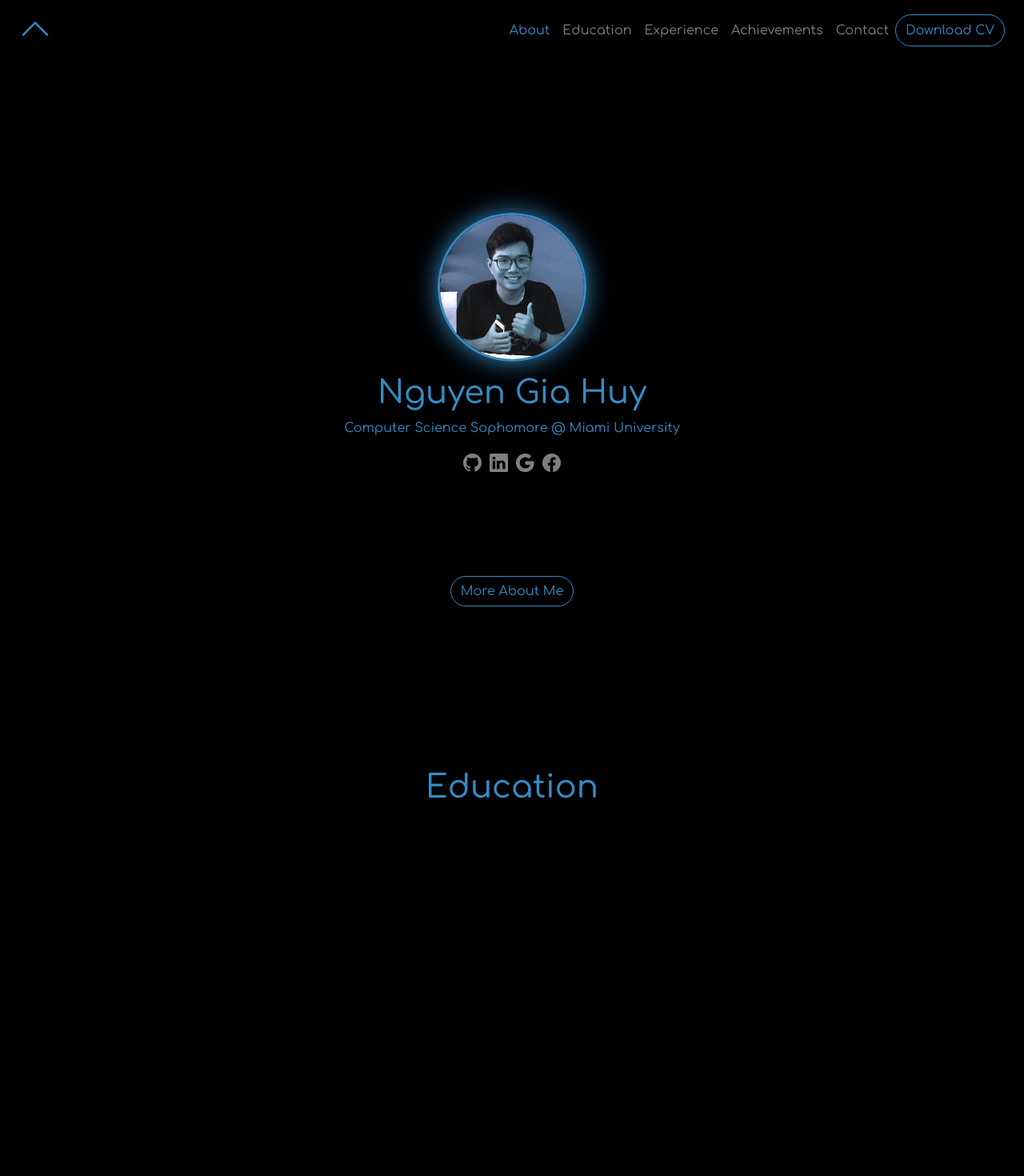
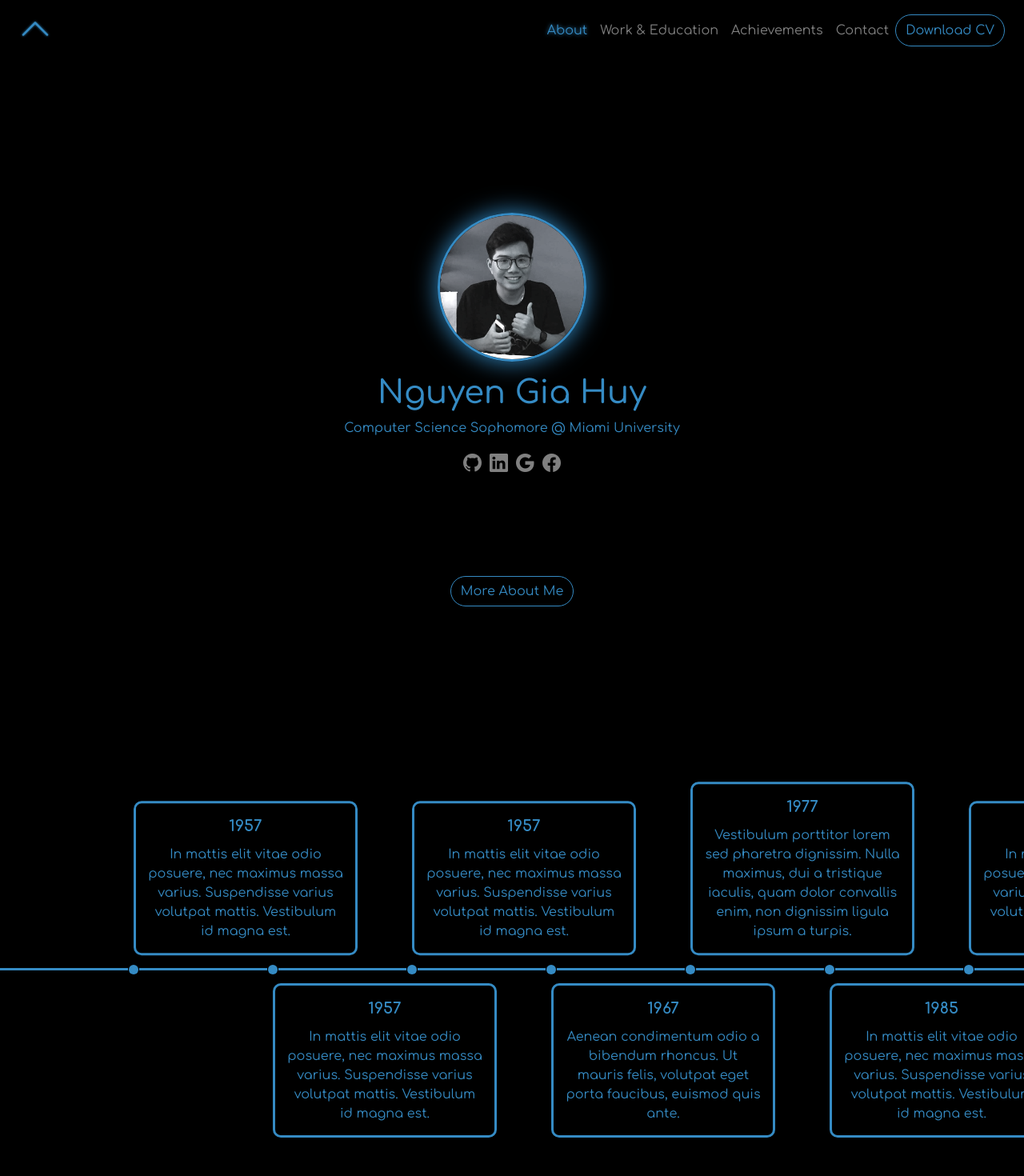
Before and after one commit to yahuy1/yahuy1.github.io, a React (Create React App) app: page / in a window 1280 px wide. Shown: the top 1470 px of the page at 80% size. Built offline with nearby package versions, Linux system fonts and the light colour scheme.

Commit message:
Update: W&E Timeline Structure

```diff
--- a/package.json
+++ b/package.json
@@ -14,6 +14,7 @@
     "react-reveal": "^1.2.2",
     "react-scripts": "4.0.3",
     "react-scrollspy": "^3.4.3",
+    "swiper": "^6.7.5",
     "web-vitals": "^1.1.2"
   },
   "scripts": {
--- a/src/App.js
+++ b/src/App.js
@@ -1,7 +1,8 @@
 import React from 'react';
 import Scrollspy from 'react-scrollspy';
-import Reveal from 'react-reveal/Reveal';
+import Fade from 'react-reveal/Fade';
 import About from './components/About';
+import WorkEducation from './components/WorkEducation';
 import './app.scss';
 
 function App() {
@@ -12,53 +13,46 @@ function App() {
       <nav className="navbar navbar-expand-sm sticky-top">
 
         {/* Brand */}
-        <nav><a className="name" href="#"><i class="bi bi-chevron-up" style={{fontSize: '40px'}}></i></a></nav>
+        <nav><a className="home" href="#top"><i className="bi bi-chevron-up" style={{fontSize: '40px'}}></i></a></nav>
 
         {/* Navbar links */}
         <Scrollspy
           className="scrollspy nav navbar-nav"
-          items={ ['about', 'education', 'experience', 'achievements', 'contact'] }
+          items={ ['about', 'work_education', 'achievements', 'contact'] }
           currentClassName="current"
         >
           <li className="nav-item"><a className="nav-link" href="#about">About</a></li>
-          <li className="nav-item"><a className="nav-link" href="#education">Education</a></li>
-          <li className="nav-item"><a className="nav-link" href="#experience">Experience</a></li>
+          <li className="nav-item"><a className="nav-link" href="#work_education">Work & Education</a></li>
           <li className="nav-item"><a className="nav-link" href="#achievements">Achievements</a></li>
           <li className="nav-item"><a className="nav-link" href="#contact">Contact</a></li>
 
           {/* Generate CV button */}
-          <button className="btn btn-primary">Download CV</button>
+          <button className="btn">Download CV</button>
         </Scrollspy>
       </nav>
 
-      {/* Main */}
       {/* About */}
-      <section id="about" className="section">
+      <section id="about" className="page-section">
         <About />
       </section>
 
-      <Reveal effect="animated-fadeInUp">
+      {/* Work & Education */}
+      <section id="work_education" className="page-section">
+          <WorkEducation />
+      </section>
 
-        {/* Education */}
-        <section id="education" className="section">
-          <h1>Education</h1>
-        </section>
-
-        {/* Experience */}
-        <section id="experience" className="section">
-          <h1>Experience</h1>
-        </section>
+      <Fade>
 
         {/* Achievements */}
-        <section id="achievements" className="section">
+        <section id="achievements" className="page-section">
           <h1>Achievements</h1>
         </section>
 
         {/* Contact */}
-        <section id="contact" className="section">
+        <section id="contact" className="page-section">
           <h1>Contact</h1>
         </section>
-      </Reveal>
+      </Fade>
     </div>
   );
 }
--- a/src/app.scss
+++ b/src/app.scss
@@ -27,11 +27,12 @@ html {
     border-color: $color-primary;
 }
 
-.name {
+.home {
     text-decoration: none !important;
     font-size: larger;
     font-weight: 100;
     color: $color-secondary;
+    text-shadow: 0 0 3px $color-secondary !important;
     &:hover {
         color: $color-secondary;
     }
@@ -42,14 +43,16 @@ html {
     transition: 500ms;
     &:hover, &:active {
         color: $color-secondary;
+        text-shadow: 0 0 5px $color-secondary !important;
     }
 }
 
 .current > .nav-link {
     color: $color-secondary;
+    text-shadow: 0 0 5px $color-secondary !important;
 }
 
-.section {
+.page-section {
     padding-top: 20vh;
     min-height: 100vh;
     text-align: center;
@@ -65,13 +68,10 @@ html {
 
     &:hover {
         background-color: $color-secondary !important;
-        border-color:$color-primary !important;
+        // border-color:$color-primary !important;
+        // boder-color: $color-secondary;
         color: $color-primary !important;
-    }
-
-    &:focus, &:active {
-        box-shadow:none !important;
-        outline:0px !important;
+        box-shadow: 0 0 30px $color-secondary !important;
     }
 
     &:active {
@@ -82,6 +82,7 @@ html {
         background-color: $color-primary;
         border-color: $color-secondary;
         color: $color-secondary;
+        box-shadow: none;
     }
 }
 
--- /dev/null
+++ b/src/components/WorkEducation.js
@@ -0,0 +1,73 @@
+import React, {useState} from 'react';
+import Fade from 'react-reveal/Fade';
+import SwiperCore, { Mousewheel, Navigation, Controller } from 'swiper';
+import { Swiper, SwiperSlide } from 'swiper/react';
+import './work_education.scss';
+
+SwiperCore.use([Mousewheel, Navigation, Controller]);
+
+export default function WorkEducation() {
+    return (
+        <Fade left cascade>
+            <Swiper
+                mousewheel={{forceToAxis: "true"}}
+                setWrapperSize={true}
+                freeMode={true}
+                spaceBetween={0}
+                slidesPerView={1}
+            >
+                <SwiperSlide>
+                    <section style={{width: "200vw"}}>
+                        <section class="timeline">
+                            <ol>
+                            <li>
+                                <div>
+                                <time>1957</time> In mattis elit vitae odio posuere, nec maximus massa varius. Suspendisse varius volutpat mattis. Vestibulum id magna est.
+                                </div>
+                            </li>
+                            <li>
+                                <div>
+                                <time>1957</time> In mattis elit vitae odio posuere, nec maximus massa varius. Suspendisse varius volutpat mattis. Vestibulum id magna est.
+                                </div>
+                            </li>
+                            <li>
+                                <div>
+                                <time>1957</time> In mattis elit vitae odio posuere, nec maximus massa varius. Suspendisse varius volutpat mattis. Vestibulum id magna est.
+                                </div>
+                            </li>
+                            <li>
+                                <div>
+                                <time>1967</time> Aenean condimentum odio a bibendum rhoncus. Ut mauris felis, volutpat eget porta faucibus, euismod quis ante.
+                                </div>
+                            </li>
+                            <li>
+                                <div>
+                                <time>1977</time> Vestibulum porttitor lorem sed pharetra dignissim. Nulla maximus, dui a tristique iaculis, quam dolor convallis enim, non dignissim ligula ipsum a turpis.
+                                </div>
+                            </li>
+                            <li>
+                                <div>
+                                <time>1985</time> In mattis elit vitae odio posuere, nec maximus massa varius. Suspendisse varius volutpat mattis. Vestibulum id magna est.
+                                </div>
+                            </li>
+                            <li>
+                                <div>
+                                <time>2000</time> In mattis elit vitae odio posuere, nec maximus massa varius. Suspendisse varius volutpat mattis. Vestibulum id magna est.
+                                </div>
+                            </li>
+                            <li>
+                                <div>
+                                <time>2005</time> In mattis elit vitae odio posuere, nec maximus massa varius. Suspendisse varius volutpat mattis. Vestibulum id magna est.
+                                </div>
+                            </li>
+                            <li></li>
+                            </ol>
+                        </section>
+                    </section>
+                </SwiperSlide>
+                <SwiperSlide>
+                </SwiperSlide>
+            </Swiper>
+        </Fade>
+    );
+}
--- a/src/components/about.js
+++ b/src/components/about.js
@@ -3,7 +3,7 @@ import profilePic from '../myPhoto.jpg';
 import Fade from 'react-reveal/Fade';
 import './about.scss';
 
-function About() {
+export default function About() {
     const [more, setMore] = useState(false);
     const [clicked, setClicked] = useState(false);
 
@@ -19,7 +19,7 @@ function About() {
                             {/* Profile Image */}
                             <div>
                                 <div className="img-border">
-                                    <img src={profilePic} alt="mypicture" height="180px" width="180px" />
+                                    <img id="profile-img" src={profilePic} alt="mypicture" height="180px" width="180px" />
                                 </div>
                             </div>
 
@@ -29,10 +29,10 @@ function About() {
 
                             {/* Icons */}
                             <div className="icon-container">
-                                <a href="https://github.com/yahuy1" target="_blank"><i class="bi bi-github text-icon"></i></a>
-                                <a href="https://www.linkedin.com/in/huy-nguyen-3023611ba/" target="_blank"><i class="bi bi-linkedin text-icon"></i></a>
-                                <a href="mailto:nguyengiahuyak29@gmail.com" target="_blank"><i class="bi bi-google text-icon"></i></a>
-                                <a href="https://www.facebook.com/yahuysan/" target="_blank"><i class="bi bi-facebook text-icon"></i></a>
+                                <a href="https://github.com/yahuy1" target="_blank" rel="noreferrer"><i className="bi bi-github text-icon"></i></a>
+                                <a href="https://www.linkedin.com/in/huy-nguyen-3023611ba/" target="_blank" rel="noreferrer"><i className="bi bi-linkedin text-icon"></i></a>
+                                <a href="mailto:nguyengiahuyak29@gmail.com" target="_blank" rel="noreferrer"><i className="bi bi-google text-icon"></i></a>
+                                <a href="https://www.facebook.com/yahuysan/" target="_blank" rel="noreferrer"><i className="bi bi-facebook text-icon"></i></a>
                             </div>
                         </div>
                     </Fade>
@@ -55,5 +55,3 @@ function About() {
         </div>
     );
 }
-
-export default About;
--- a/src/components/about.scss
+++ b/src/components/about.scss
@@ -11,26 +11,27 @@
     border-radius: 300px;
     margin-bottom: 1vh;
     border-color: $color-secondary !important;
-    width: 186px; // 186px for border
+    width: 186px; // 180px for no border
     display: inline-block;
     text-align: center;
     box-shadow:0 0 30px $color-secondary;
 }
 
-img {
+#profile-img {
     // filter: grayscale(50%) hue-rotate(190deg) brightness(1.5); // Light Mode
+    $hue-rotate: 190deg; // 305 for pink
     display: block;
     border-radius: 125px;
     border-width: 0px;
     transition: 500ms ease;
-    filter: grayscale(50%) hue-rotate(190deg) brightness(0.4);
-    animation: breathing 5s forwards;
-    @keyframes breathing {
+    filter: grayscale(90%) hue-rotate($hue-rotate) brightness(0.3);
+    animation: brighten 5s forwards;
+    @keyframes brighten {
         from {
-            filter: grayscale(50%) hue-rotate(190deg) brightness(0.3);
+            filter: grayscale(90%) hue-rotate($hue-rotate) brightness(0.3);
         }
         to {
-            filter: grayscale(50%) hue-rotate(190deg) brightness(1.3);
+            filter: grayscale(90%) hue-rotate($hue-rotate) brightness(1.3);
         }
     }
 }
@@ -42,6 +43,7 @@ img {
     margin-left: 5px;
     margin-right: 5px;
     &:hover {
+        text-shadow: 0 0 20px $color-secondary;
         color: $color-secondary;
     }
 }
--- /dev/null
+++ b/src/components/work_education.scss
@@ -0,0 +1,215 @@
+@import 'swiper/swiper.scss';
+@import '../app.scss';
+
+
+/* .section SECTION
+–––––––––––––––––––––––––––––––––––––––––––––––––– */
+
+.section {
+  background: $color-primary; //#F45B69;
+  padding: 50px 0;
+}
+
+.section .container {
+  width: 90%;
+  max-width: 1200px;
+  margin: 0 auto;
+  text-align: center;
+}
+
+.section h1 {
+  font-size: 2.5rem;
+}
+
+.section h2 {
+  font-size: 1.3rem;
+}
+
+
+/* TIMELINE
+–––––––––––––––––––––––––––––––––––––––––––––––––– */
+
+.timeline {
+  white-space: nowrap;
+  overflow-x: hidden;
+}
+
+.timeline ol {
+  font-size: 0;
+  width: 100vw;
+  padding: 250px 0;
+  transition: all 1s;
+}
+
+.timeline ol li {
+  position: relative;
+  display: inline-block;
+  list-style-type: none;
+  width: 160px;
+  height: 3px;
+  background: $color-secondary; //#fff;
+}
+
+.timeline ol li:last-child {
+  width: 280px;
+}
+
+.timeline ol li:not(:first-child) {
+  margin-left: 14px;
+}
+
+.timeline ol li:not(:last-child)::after {
+  content: '';
+  position: absolute;
+  top: 50%;
+  left: calc(100% + 1px);
+  bottom: 0;
+  width: 12px;
+  height: 12px;
+  transform: translateY(-50%);
+  border-radius: 50%;
+  background: $color-secondary; //#F45B69;
+  border-color:red;
+  &:hover {
+    box-shadow:0 0 5px $color-secondary;
+  }
+}
+
+.timeline ol li div {
+  position: absolute;
+  left: calc(100% + 7px);
+  width: 280px;
+  padding: 15px;
+  font-size: 1rem;
+  white-space: normal;
+  color: $color-secondary; //black;
+  background: $color-primary; //white;
+  border-style: solid;
+  border-radius: 10px;
+  border-color: $color-secondary;
+    transition: 500ms;
+  &:hover {
+      box-shadow:0 0 20px $color-secondary;
+  }
+}
+
+// .timeline ol li div::before {
+//   content: '';
+//   position: absolute;
+//   top: 100%;
+//   left: 0;
+//   width: 0;
+//   height: 0;
+// //   border: solid;
+// }
+
+.timeline ol li:nth-child(odd) div {
+  top: -16px;
+  transform: translateY(-100%);
+}
+
+.timeline ol li:nth-child(odd) div::before {
+  top: 100%;
+  border-width: 8px 8px 0 0;
+  border-color: white transparent transparent transparent;
+}
+
+.timeline ol li:nth-child(even) div {
+  top: calc(100% + 16px);
+}
+
+.timeline ol li:nth-child(even) div::before {
+  top: -8px;
+  border-width: 8px 0 0 8px;
+  border-color: transparent transparent transparent white;
+}
+
+.timeline time {
+  display: block;
+  font-size: 1.2rem;
+  font-weight: bold;
+  margin-bottom: 8px;
+}
+
+
+/* TIMELINE ARROWS
+–––––––––––––––––––––––––––––––––––––––––––––––––– */
+
+.timeline .arrows {
+  display: flex;
+  justify-content: center;
+  margin-bottom: 20px;
+}
+
+.timeline .arrows .arrow__prev {
+  margin-right: 20px;
+}
+
+.timeline .disabled {
+  opacity: .5;
+}
+
+.timeline .arrows img {
+  width: 45px;
+  height: 45px;
+}
+
+
+/* GENERAL MEDIA QUERIES
+–––––––––––––––––––––––––––––––––––––––––––––––––– */
+@media screen and (max-width: 599px) {
+  .timeline ol,
+  .timeline ol li {
+    width: auto;
+  }
+
+  .timeline ol {
+    padding: 0;
+    transform: none !important;
+  }
+
+  .timeline ol li {
+    display: block;
+    height: auto;
+    background: transparent;
+  }
+
+  .timeline ol li:first-child {
+    margin-top: 25px;
+  }
+
+  .timeline ol li:not(:first-child) {
+    margin-left: auto;
+  }
+
+  .timeline ol li div {
+    width: 94%;
+    height: auto !important;
+    margin: 0 auto 25px;
+  }
+
+  .timeline ol li div {
+    position: static;
+  }
+
+  .timeline ol li:nth-child(odd) div {
+    transform: none;
+  }
+
+  .timeline ol li:nth-child(odd) div::before,
+  .timeline ol li:nth-child(even) div::before {
+    left: 50%;
+    top: 100%;
+    transform: translateX(-50%);
+    border: none;
+    border-left: 1px solid white;
+    height: 25px;
+  }
+
+  .timeline ol li:last-child,
+  .timeline ol li:nth-last-child(2) div::before,
+  .timeline ol li:not(:last-child)::after,
+  .timeline .arrows {
+    display: none;
+  }
+}
--- a/src/index.js
+++ b/src/index.js
@@ -2,6 +2,7 @@ import React from 'react';
 import ReactDOM from 'react-dom';
 import './index.css';
 import App from './App';
+import WorkEducation from './components/WorkEducation';
 
 ReactDOM.render(
   <React.StrictMode>
```
Also changed, not shown: src/logo.svg (deleted), 1 other file (tests, documents, lock files or other folders).
